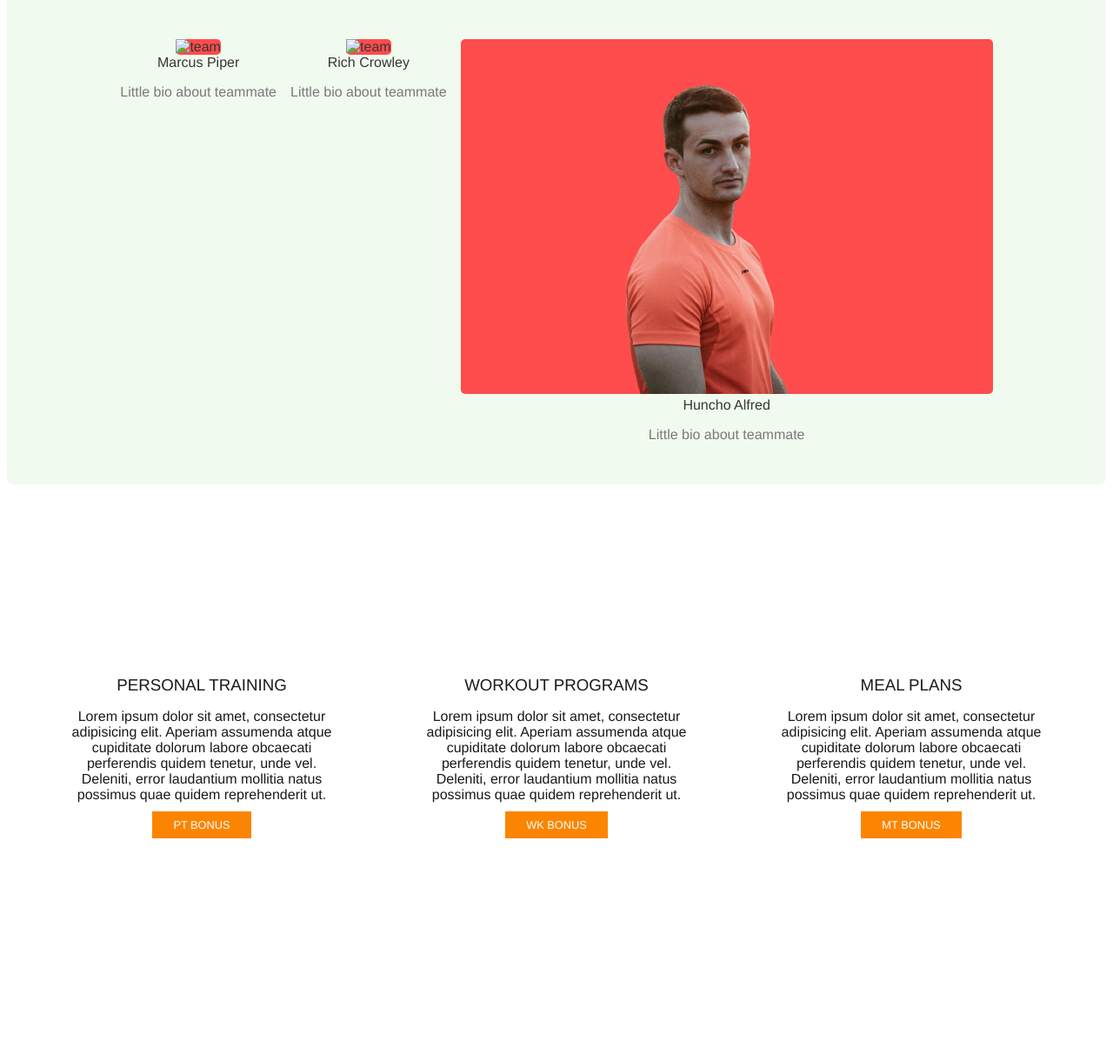
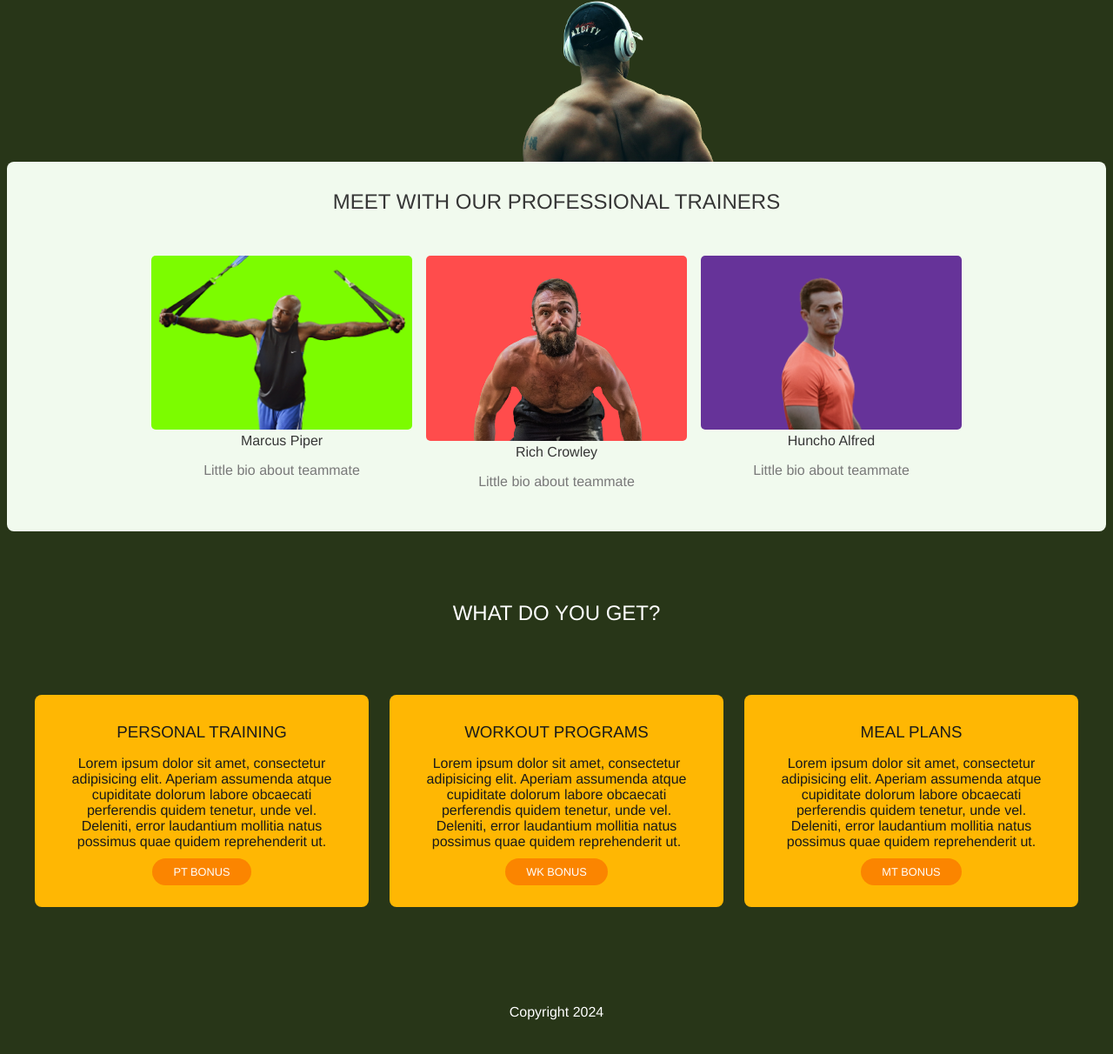
Before and after one commit to goldenkoders/debug_assignment, a plain HTML site: page index.html in a window 1280 px wide. Shown: the part 322-1534 px from the top of the page at 87% size. Before the commit the page ends 1481 px from the top, so only its background shows below. Drawn offline with Linux system fonts and the light colour scheme.

Commit message:
Assignment Debugged
necessary corrections have been made

```diff
--- a/index.css
+++ b/index.css
@@ -1,8 +1,10 @@
+
 body {
-    background: rgba(#283618);
-    color: #ffffff;
+    background-color: #283618;
+    color:#ffffff  ;
     font-family: Helvetica, sans-serif;
 }
+
 
 h1,
 h2,
@@ -14,7 +16,7 @@ h4 {
 }
 
 .team_img {
-    /* width: 300px; */
+    width: 300px;
 }
 
 .header {
@@ -58,10 +60,14 @@ h4 {
 }
 
 .green {
+    border-radius: 5px;
+    display: inline-flex;
     background-color: lawngreen;
 }
 
 .purple {
+    border-radius: 5px;
+    display: inline-flex;
     background-color: rebeccapurple;
 }
 
@@ -106,9 +112,9 @@ h4 {
 }
 
 .service {
-    /* background: #ffb703; */
+     background: #ffb703;
     color: #1a1a1a;
-    /* border-radius: .5rem; */
+    border-radius: .5rem;
     padding: 2rem;
 }
 
@@ -118,7 +124,7 @@ h4 {
     color: #fff;
     padding: .5rem 1.5rem;
     font-size: .8rem;
-    /* border-radius: 100px; */
+    border-radius: 100px;
 }
 
 .footer {
--- a/index.html
+++ b/index.html
@@ -12,7 +12,7 @@
   </head>
   <body>
     <div class="navbar">
-      <!-- <div class="logo">LOGO</div> -->
+      <div class="logo">LOGO</div>
       <ul class="nav_links">
         <li>Home</li>
         <li>Register</li>
@@ -22,17 +22,16 @@
     <div class="header">
       <div class="text">
         <h1 class="title">
-          TRANSFORM YOUR <span class="fancy_text">FITNESS</span> INTO SHAPE
-        </h1>
+          TRANSFORM YOUR <span class="fancy_text">FITNESS</span> INTO SHAPE</h1>
       </div>
-      <img class="header_img" src="header img.png" alt="header" />
+      <img class="header_img" src="header_img.png" alt="header" />
     </div>
     <div class="team_section">
       <h2>MEET WITH OUR PROFESSIONAL TRAINERS</h2>
       <div class="teams">
         <div class="team">
-          <div class="thumbnail">
-            <img class="team_img" src="trainer one.png" alt="team" />
+          <div class="green">
+            <img class="team_img" src="trainer_one.png"  alt="team" />
           </div>
           <h4>Marcus Piper</h4>
           <p class="bio">Little bio about teammate</p>
@@ -40,14 +39,14 @@
 
         <div class="team">
           <div class="thumbnail">
-            <img class="team_img" src="trainer three.png" alt="team" />
+            <img class="team_img" src="trainer_three.png" alt="team" />
           </div>
           <h4>Rich Crowley</h4>
           <p class="bio">Little bio about teammate</p>
         </div>
 
         <div class="team">
-          <div class="thumbnail">
+          <div class="purple">
             <img class="team_img" src="trainer_two.png" alt="team" />
           </div>
           <h4>Huncho Alfred</h4>
@@ -91,7 +90,9 @@
         </div>
       </div>
     </div>
-    <span>Copyright 2024</span>
-    <div class="footer"></div>
+
+    <div class="footer">
+      <span>Copyright 2024</span>
+    </div>
   </body>
 </html>
```
